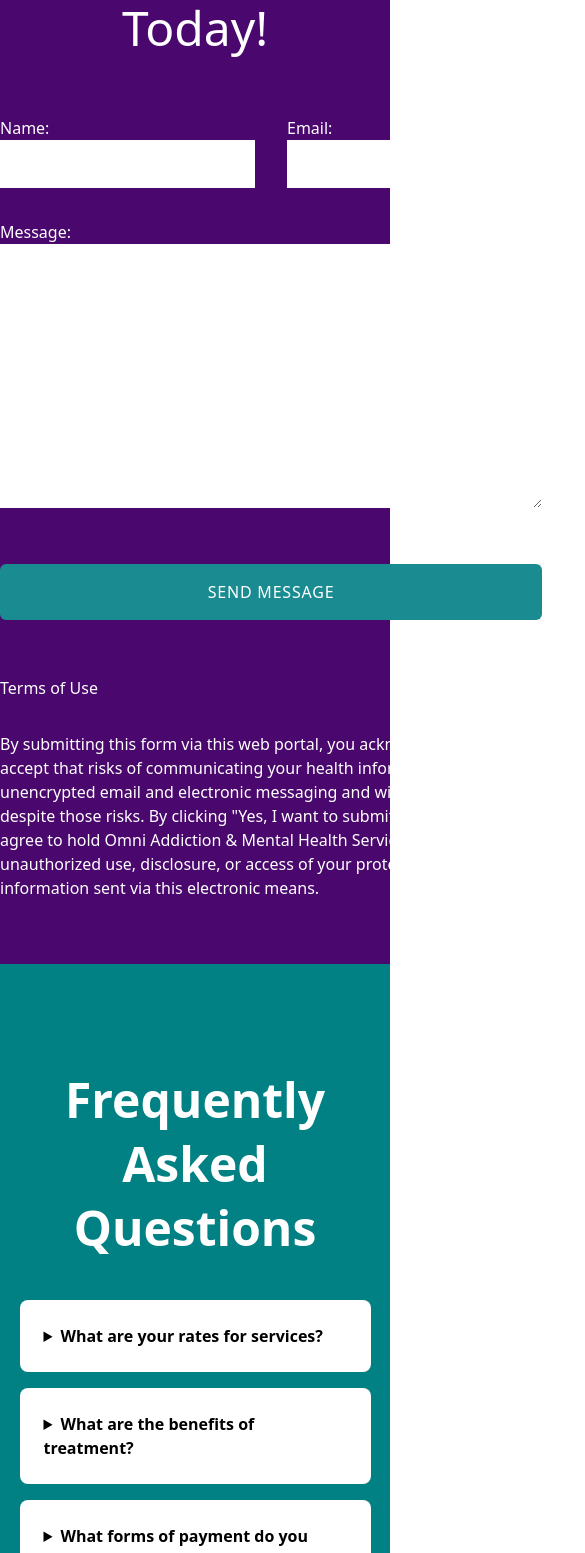
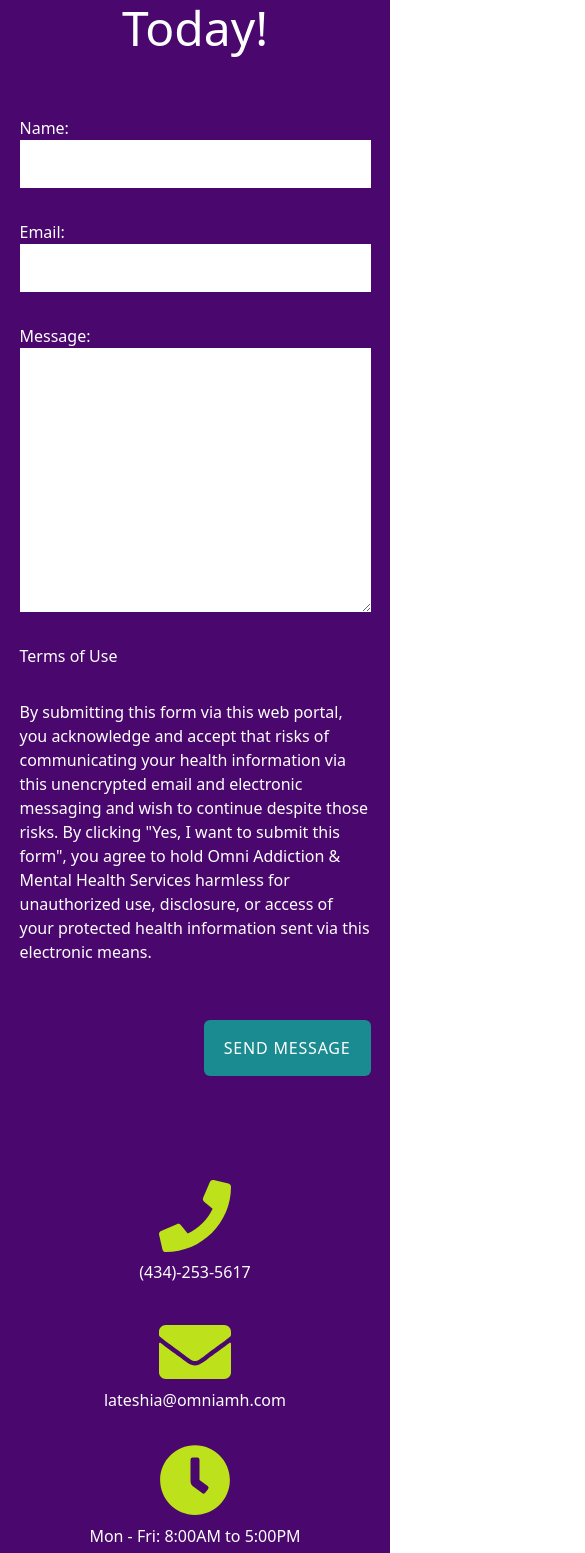
Before and after one commit to artsycoder533/omni, a Next.js app: page / in a window 390 px wide. Shown: the part 7835-9388 px from the top of the page, 585 px wide, since content can reach past the window. Built offline with nearby package versions, Linux system fonts and the light colour scheme.

Commit message:
chore: add mobile contact section styles

```diff
--- a/components/Contact.jsx
+++ b/components/Contact.jsx
@@ -1,4 +1,4 @@
-import React from 'react'
+import React from "react";
 import { FaPhone, FaEnvelope, FaClock, FaMapMarkerAlt } from "react-icons/fa";
 
 function Contact() {
@@ -7,9 +7,9 @@ function Contact() {
       className="min-h-screen flex flex-col justify-between text-white"
       id="contact">
       <h2 className="text-5xl text-center py-16">Contact Us Today!</h2>
-      <div className="flex max-w=[1400px] mx-auto gap-24">
+      <div className="flex flex-col md:flex-row max-w=[1400px] mx-auto w-[90vw] md:w-auto md:gap-24">
         <form className="flex flex-col max-w-[600px] mx-auto pb-16 gap-8">
-          <div className="flex gap-8 w-full">
+          <div className="flex flex-col md:flex-row gap-8 w-full">
             <div className="flex flex-col w-full">
               <label htmlFor="name">Name:</label>
               <input type="text" name="name" id="email" />
@@ -27,9 +27,6 @@ function Contact() {
               cols="30"
               rows="10"></textarea>
           </div>
-          <button type="submit" className="bg-[#1A8C91] border-none my-6">
-            Send Message
-          </button>
           <p>Terms of Use</p>
           <p>
             By submitting this form via this web portal, you acknowledge and
@@ -40,18 +37,15 @@ function Contact() {
             Services harmless for unauthorized use, disclosure, or access of
             your protected health information sent via this electronic means.
           </p>
+          <button
+            type="submit"
+            className="bg-[#1A8C91] border-none my-6 self-end">
+            Send Message
+          </button>
         </form>
-        <div className="flex mb-16">
-          <div className="w-full border flex">
-            <iframe
-              src="https://www.google.com/maps/embed?pb=!1m18!1m12!1m3!1d799.1357566116162!2d-77.8472817269141!3d36.75753845973171!2m3!1f0!2f0!3f0!3m2!1i1024!2i768!4f13.1!3m3!1m2!1s0x89b1fead4f77a1cf%3A0x5600f0733181897c!2s102%20Hicks%20St%2C%20Lawrenceville%2C%20VA%2023868!5e0!3m2!1sen!2sus!4v1673569610207!5m2!1sen!2sus"
-              allowFullScreen=""
-              className="w-full h-full"
-              loading="lazy"
-              referrerPolicy="no-referrer-when-downgrade"></iframe>
-          </div>
-          <div className="flex flex-col w-full justify-between">
-            <div className="border border-[#1A8C91] flex flex-col justify-between items-center p-4">
+        <div className="flex flex-col mb-16">
+          <div className="grid grid-cols-1 md:grid-cols-2 md:grid-rows-2 w-full justify-between">
+            <div className="md:border-[#1A8C91] flex flex-col justify-center items-center p-4 md:bg-[#018183]">
               <h3 className="flex gap-3">
                 <FaPhone className="text-7xl text-[#BDE11A] mb-2" />
               </h3>
@@ -59,7 +53,7 @@ function Contact() {
                 <a href="tel:4342535617">(434)-253-5617</a>
               </span>
             </div>
-            <div className="border border-[#1A8C91] flex flex-col justify-between items-center p-4">
+            <div className=" border-[#1A8C91] flex flex-col justify-center items-center p-4">
               <h3 className="flex gap-3">
                 <FaEnvelope className="text-7xl text-[#BDE11A]" />
               </h3>
@@ -67,13 +61,13 @@ function Contact() {
                 <a href="mailto:lateshia@omniamh.com">lateshia@omniamh.com</a>
               </span>
             </div>
-            <div className="border border-[#1A8C91] flex flex-col justify-between items-center p-4">
+            <div className=" border-[#1A8C91] flex flex-col justify-center items-center p-4">
               <h3 className="flex gap-3">
                 <FaClock className="text-7xl text-[#BDE11A] mb-2" />
               </h3>
               <span>Mon - Fri: 8:00AM to 5:00PM</span>
             </div>
-            <div className="border border-[#1A8C91] flex flex-col justify-between items-center p-4">
+            <div className="md:bg-[#018183] flex flex-col justify-center items-center p-4">
               <h3 className="flex gap-3">
                 <FaMapMarkerAlt className="text-7xl text-[#BDE11A] mb-2" />
               </h3>
@@ -85,10 +79,18 @@ function Contact() {
               </address>
             </div>
           </div>
+          <div className="w-full h-full border flex">
+            <iframe
+              src="https://www.google.com/maps/embed?pb=!1m18!1m12!1m3!1d799.1357566116162!2d-77.8472817269141!3d36.75753845973171!2m3!1f0!2f0!3f0!3m2!1i1024!2i768!4f13.1!3m3!1m2!1s0x89b1fead4f77a1cf%3A0x5600f0733181897c!2s102%20Hicks%20St%2C%20Lawrenceville%2C%20VA%2023868!5e0!3m2!1sen!2sus!4v1673569610207!5m2!1sen!2sus"
+              allowFullScreen=""
+              className="w-full h-full"
+              loading="lazy"
+              referrerPolicy="no-referrer-when-downgrade"></iframe>
+          </div>
         </div>
       </div>
     </div>
   );
 }
 
-export default Contact
+export default Contact;
```
